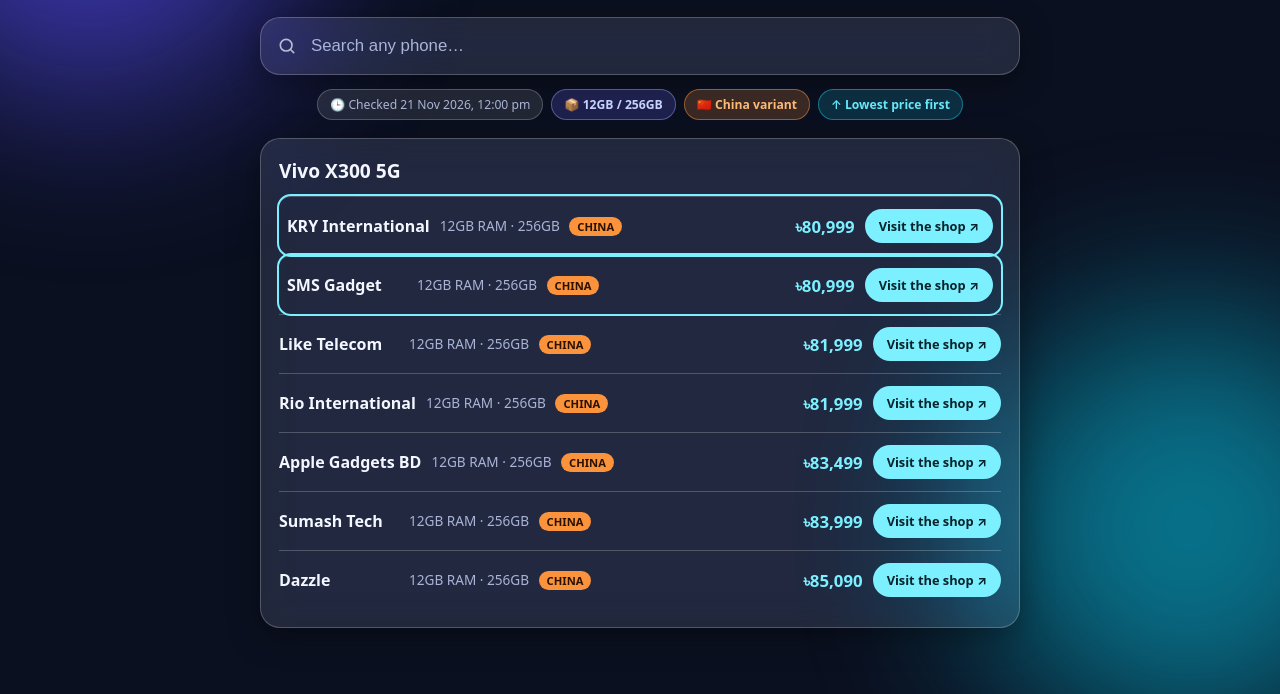
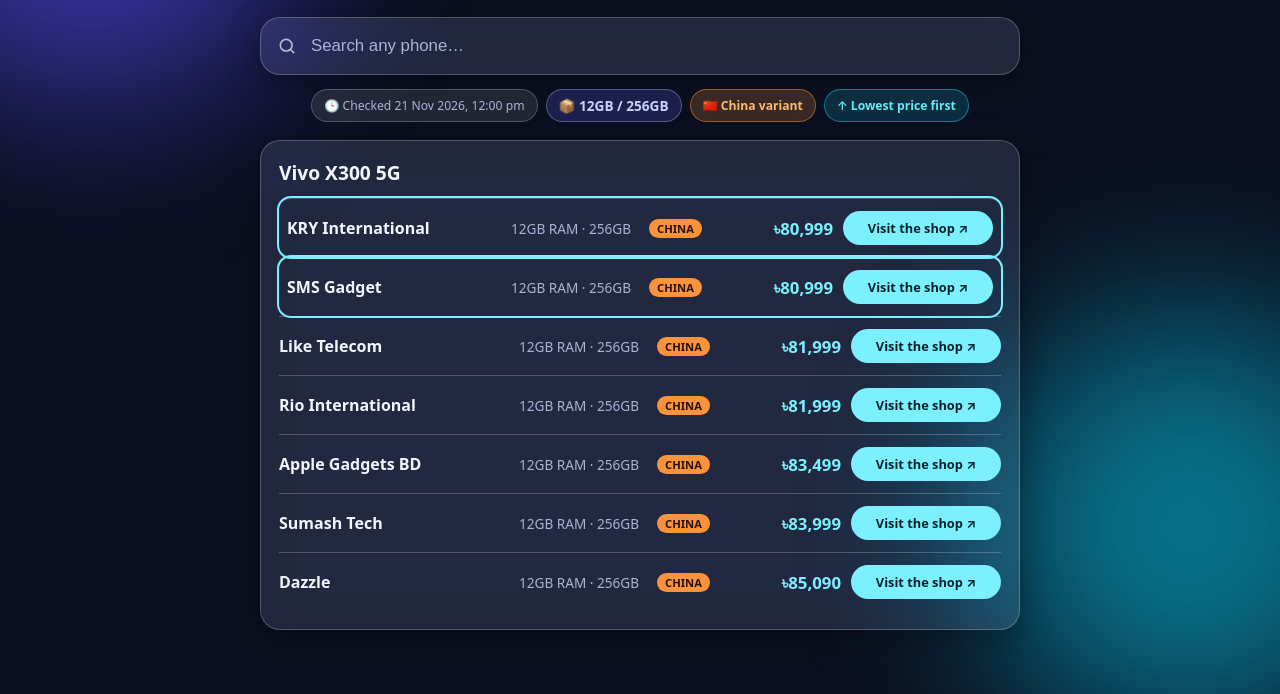
Before and after one commit to Muftain1610/bd-phone-price-finder, a plain HTML site: page index.html in a window 1280 px wide. Shown: the part 204-898 px from the top of the page. Drawn offline with Linux system fonts and the light colour scheme.

Commit message:
Add files via upload

```diff
--- a/index.html
+++ b/index.html
@@ -44,14 +44,16 @@ h1{font-size:clamp(1.7rem,6vw,2.3rem);font-weight:800;letter-spacing:-.02em;line
 /* results */
 .phone{padding:18px;margin-bottom:16px}
 .phone h2{font-size:1.2rem;margin-bottom:12px}
-.row{display:flex;align-items:center;justify-content:space-between;gap:10px;flex-wrap:wrap;padding:12px 0;border-top:1px solid var(--border)}
-.shop{font-weight:700;min-width:120px}
-.mid{flex:1;font-size:.85rem;color:var(--muted)}
-.tag{display:inline-block;padding:2px 8px;border-radius:999px;font-size:.7rem;font-weight:700;margin-left:6px}
+/* every row shares the same columns: shop | RAM·storage | variant | price | button */
+.row{display:grid;grid-template-columns:minmax(120px,1.4fr) 128px 78px 96px 150px;align-items:center;gap:10px;padding:12px 0;border-top:1px solid var(--border)}
+.shop{font-weight:700;min-width:0}
+.mid{display:contents;font-size:.85rem;color:var(--muted)}
+.spec{font-size:.85rem;color:var(--muted);white-space:nowrap}
+.tag{display:inline-block;justify-self:start;padding:2px 8px;border-radius:999px;font-size:.7rem;font-weight:700}
 .tag.china{background:#fb923c;color:#2b1200}
-.price{font-weight:800;font-size:1.05rem;color:var(--accent);white-space:nowrap}
+.price{font-weight:800;font-size:1.05rem;color:var(--accent);white-space:nowrap;text-align:right}
 .best{outline:2px solid var(--accent);border-radius:12px;padding-left:8px;padding-right:8px}
-.visit{padding:8px 14px;border-radius:999px;background:var(--accent);color:#06222a;font-size:.8rem;font-weight:700;text-decoration:none;white-space:nowrap}
+.visit{display:block;text-align:center;padding:8px 14px;border-radius:999px;background:var(--accent);color:#06222a;font-size:.8rem;font-weight:700;text-decoration:none;white-space:nowrap}
 .visit:hover{filter:brightness(1.1)}
 .visit.alt{background:transparent;color:var(--accent);border:1px solid rgba(124,240,255,.5)}
 .visit.alt:hover{background:rgba(124,240,255,.12)}
@@ -59,7 +61,10 @@ h1{font-size:clamp(1.7rem,6vw,2.3rem);font-weight:800;letter-spacing:-.02em;line
 /* any-phone search card */
 .finder h2{margin-bottom:4px}
 .finder p{color:var(--muted);font-size:.85rem;margin-bottom:12px}
-.finder .row .mid{font-size:.8rem}
+.finder .row{display:flex;align-items:center;justify-content:space-between;flex-wrap:wrap;gap:10px}
+.finder .row .shop{min-width:120px}
+.finder .row .mid{display:block;flex:1;font-size:.8rem}
+.finder .row .visit{display:inline-block}
 .empty{text-align:center;color:var(--muted);padding:6px 0 14px;font-size:.9rem}
 
 /* phone view */
@@ -79,12 +84,13 @@ h1{font-size:clamp(1.7rem,6vw,2.3rem);font-weight:800;letter-spacing:-.02em;line
  .row.best{padding-left:10px;padding-right:10px}
  .shop{min-width:0;grid-column:1;grid-row:1;font-size:.95rem}
  .price{grid-column:2;grid-row:1;text-align:right;font-size:1.1rem}
- .mid{grid-column:1 / -1;grid-row:2;font-size:.8rem}
- .tag{margin-left:4px}
+ .mid{display:flex;align-items:center;gap:8px;grid-column:1 / -1;grid-row:2;font-size:.8rem}
+ .tag:empty{display:none}
  .visit{grid-column:1 / -1;grid-row:3;text-align:center;padding:11px 14px;font-size:.85rem}
  .finder p{font-size:.8rem}
+ .finder .row{display:grid;grid-template-columns:1fr auto}
  .finder .row .shop{grid-column:1;grid-row:1}
- .finder .row .mid{grid-column:1;grid-row:2}
+ .finder .row .mid{display:block;grid-column:1;grid-row:2}
  .finder .row .visit{grid-column:2;grid-row:1 / span 2;align-self:center;padding:9px 14px}
 }
 @media (max-width:360px){
@@ -167,12 +173,12 @@ function render(){
   const min=prices.length?Math.min(...prices):null;
   const card=document.createElement('div');card.className='glass phone';
   card.innerHTML='<h2>'+esc(p.name)+'</h2>'+offers.map(o=>{
-   const spec=(o.ram&&o.rom&&o.ram!=='-')?esc(o.ram)+' RAM · '+esc(o.rom)+' ':'';
-   const tag=o.variant?'<span class="tag '+esc(o.variant)+'">'+esc(o.variant.toUpperCase())+'</span>':'';
+   const spec=(o.ram&&o.rom&&o.ram!=='-')?esc(o.ram)+' RAM · '+esc(o.rom):'';
+   const tag=o.variant?'<span class="tag '+esc(o.variant)+'">'+esc(o.variant.toUpperCase())+'</span>':'<span class="tag"></span>';
    const price=o.price!=null?fmt(o.price):'—';
-   const btn=o.url?'<a class="visit" href="'+esc(o.url)+'" target="_blank" rel="noopener noreferrer">Visit the shop ↗</a>':'';
+   const btn=o.url?'<a class="visit" href="'+esc(o.url)+'" target="_blank" rel="noopener noreferrer">Visit the shop ↗</a>':'<span></span>';
    const cls='row'+(min!==null&&o.price===min?' best':'');
-   return '<div class="'+cls+'"><div class="shop">'+esc(o.shop)+'</div><div class="mid">'+spec+tag+'</div><div class="price">'+price+'</div>'+btn+'</div>';
+   return '<div class="'+cls+'"><div class="shop">'+esc(o.shop)+'</div><div class="mid"><span class="spec">'+spec+'</span>'+tag+'</div><div class="price">'+price+'</div>'+btn+'</div>';
   }).join('');
   out.appendChild(card);shown++;
  });
```
